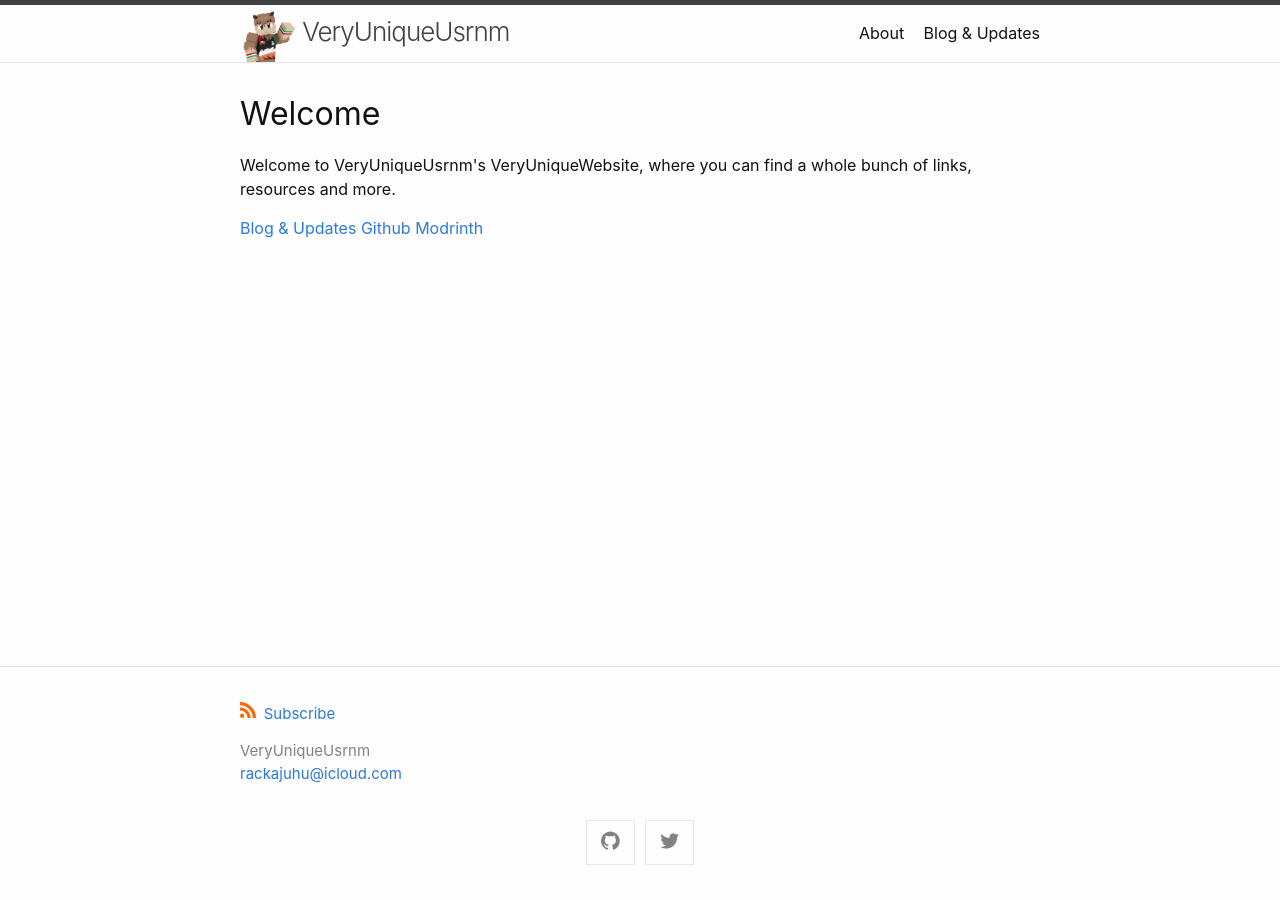
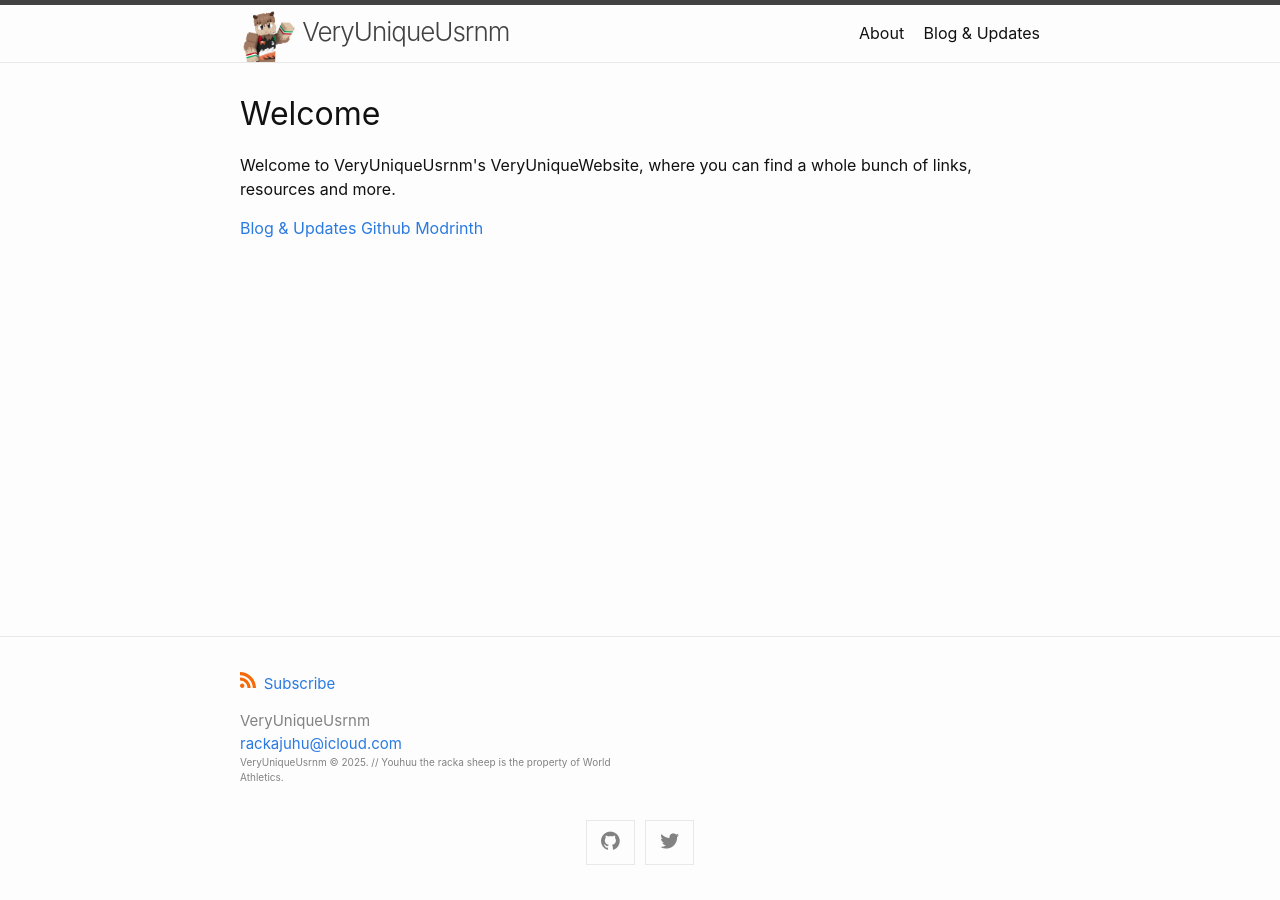
Before and after one commit to veryuniqueusrnm/veryuniqueusrnm.github.io, a Jekyll site: the page built from index.md, in a window 1280 px wide. Built offline with Jekyll 4.4.1, drawn with Linux system fonts in a browser that asks for light colours.

Commit message:
Update footer.html

```diff
--- a/_includes/footer.html
+++ b/_includes/footer.html
@@ -24,6 +24,7 @@
           {% if site.author.email -%}
             <li><a class="u-email" href="mailto:{{ site.author.email }}">{{ site.author.email }}</a></li>
           {%- endif %}
+          <p style="font-size: 10px;">VeryUniqueUsrnm &copy; 2025. // Youhuu the racka sheep is the property of World Athletics.</p>
         </ul>
       {%- endif %}
       </div>
```
